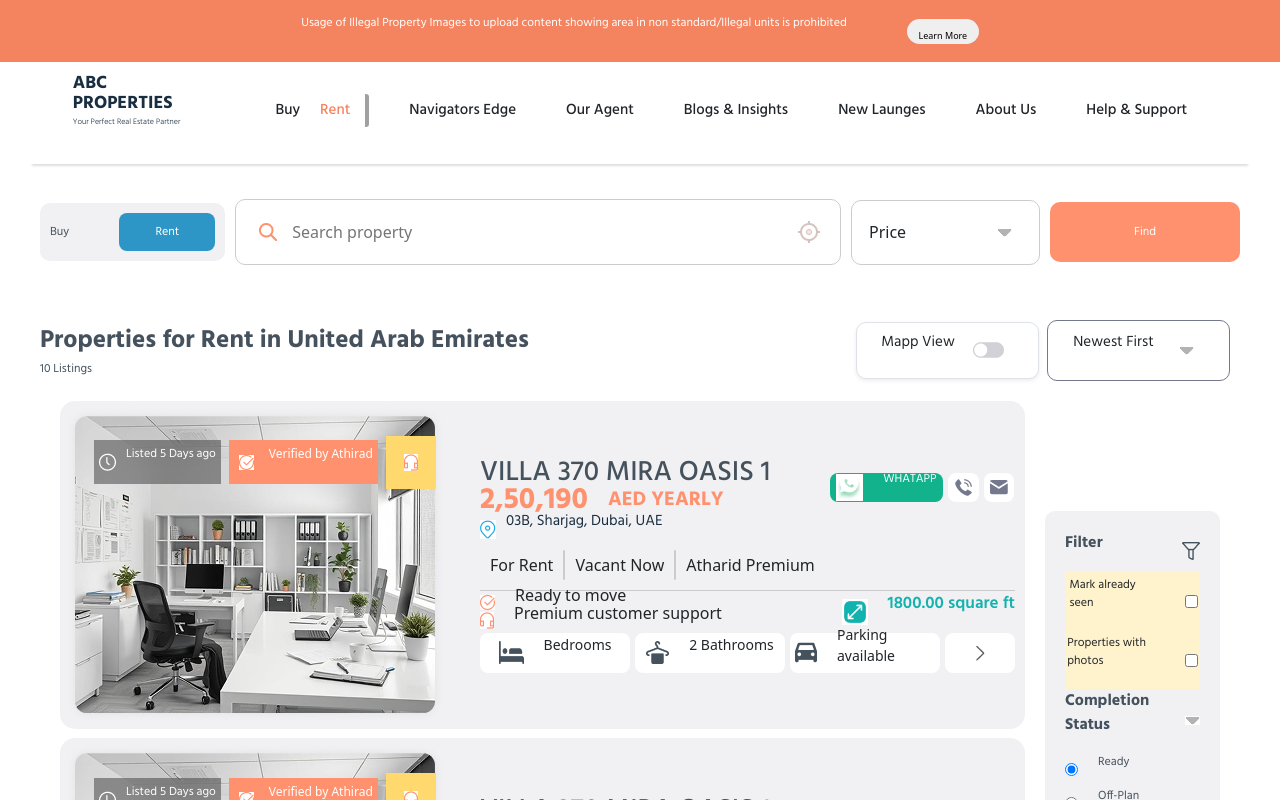
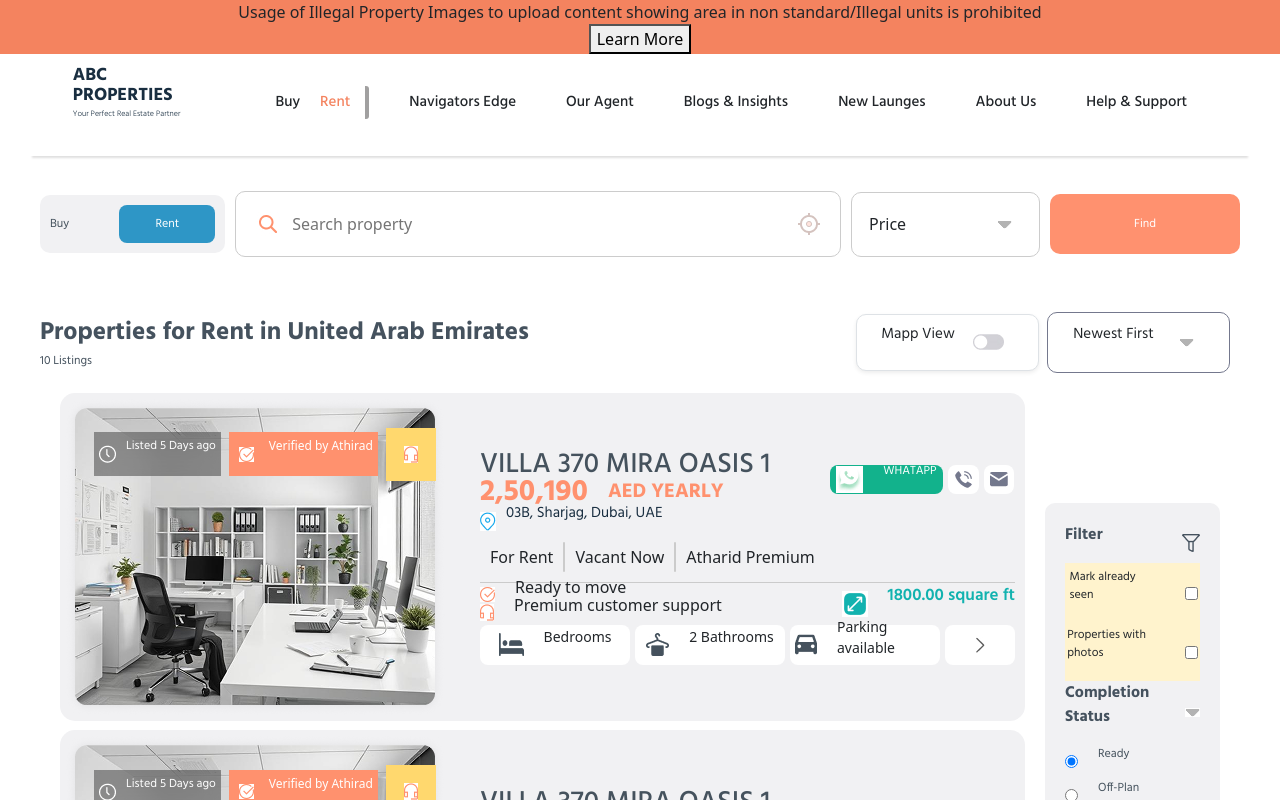
Before and after one commit to ShilpaBabeendran/react-apllication, a React (Create React App) app: page / in a window 1280 px wide. Shown: the top 800 px of the page. Built offline with nearby package versions, Linux system fonts and the light colour scheme; a web font is replaced by a local one.

Commit message:
change header class

```diff
--- a/src/Components/HomePage/home.css
+++ b/src/Components/HomePage/home.css
@@ -2,12 +2,12 @@
 /* .header{
     background-color: #F4835F;
 } */
-.header{
-  display: flex;
+.warning-banner {
+  /* display: flex;
     justify-content: center;
     align-items: center;
     padding: 10px;
-    height: 62px;
+    height: 62px; */
     background-color: #F4835F;
 }
 .text-head-content{
--- a/src/Components/HomePage/index.js
+++ b/src/Components/HomePage/index.js
@@ -103,14 +103,14 @@ const handlePriceChange = (e) => {
   return(
 
 
-    // header
+
     <>
 
+            {/* warnning banner */}
 
-
-        <div className='  header head-for-mobile'>
-            <p className=' max-width text-head-content'>Usage of Illegal Property Images to upload content showing area in non standard/Illegal units is prohibited</p>
-            <button className='max-width more'>Learn More</button>
+        <div className='  warning-banner text-center'>
+            <p className=' m-0'>Usage of Illegal Property Images to upload content showing area in non standard/Illegal units is prohibited</p>
+            <button className='learn-more-btn'>Learn More</button>
         </div>
 
 
```
